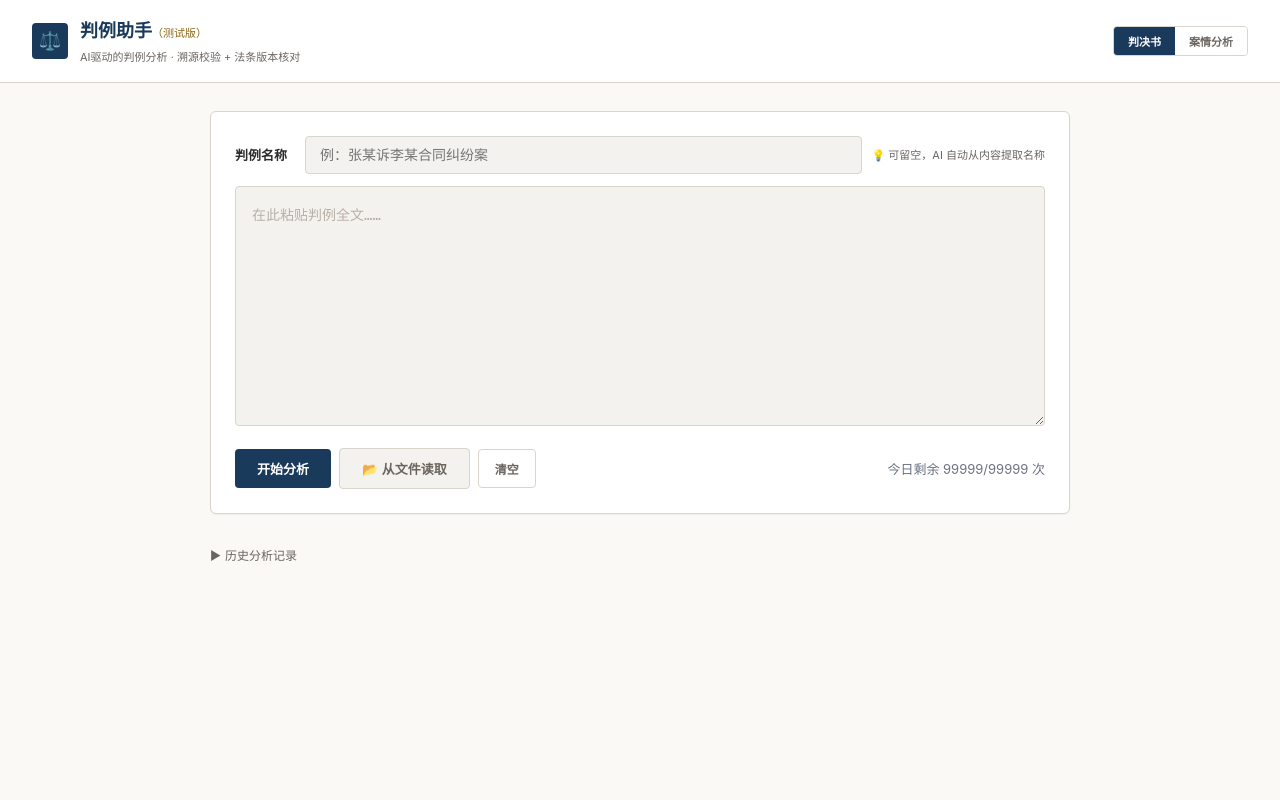
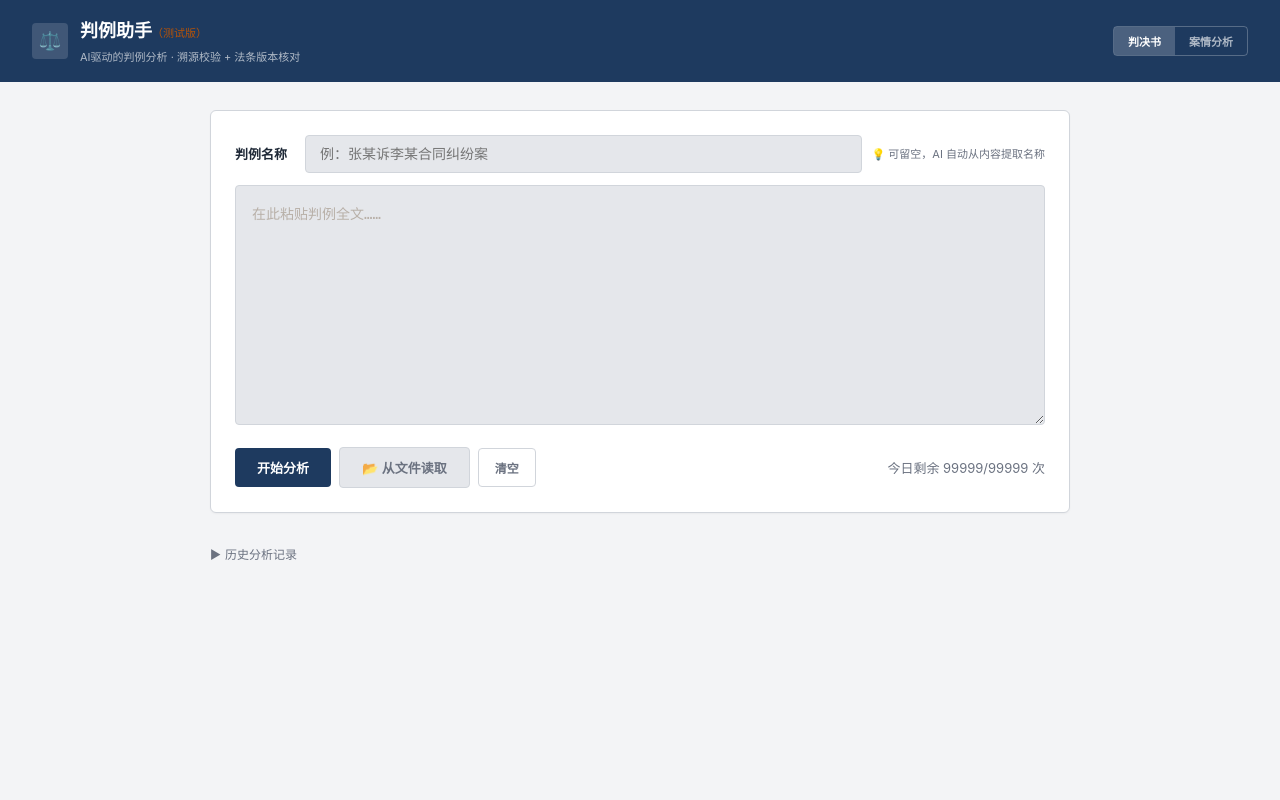
Before and after one commit to tokens-001/case-analyzer, a Flask app: page / in a window 1280 px wide. Run offline with Flask 3, Linux system fonts and the light colour scheme.

Commit message:
配色重构：冷灰底+深蓝头，法律专业冷峻感
- 暖黄底→冷灰底(#f3f4f6)
- 白色header→深蓝header(#1e3a5f)白字
- 配色统一为冷色调，高对比度

Co-Authored-By: Claude <noreply@anthropic.com>

```diff
--- a/python/templates/index.html
+++ b/python/templates/index.html
@@ -8,20 +8,20 @@
   *, *::before, *::after { box-sizing: border-box; margin: 0; padding: 0; }
 
   :root {
-    --bg: #faf9f6;
+    --bg: #f3f4f6;
     --surface: #ffffff;
-    --surface2: #f4f2ee;
-    --border: #d9d4cc;
-    --border-focus: #1a3a5c;
-    --text: #2c2c2c;
-    --text-dim: #6b6560;
-    --text-bright: #1a1a1a;
-    --navy: #1a3a5c;
-    --navy-light: #2d5a8a;
-    --red: #c42e2e;
-    --green: #2d6a4f;
-    --amber: #8b6914;
-    --gold: #b8860b;
+    --surface2: #e5e7eb;
+    --border: #d1d5db;
+    --border-focus: #1e3a5f;
+    --text: #1f2937;
+    --text-dim: #6b7280;
+    --text-bright: #111827;
+    --navy: #1e3a5f;
+    --navy-light: #2563eb;
+    --red: #dc2626;
+    --green: #059669;
+    --amber: #b45309;
+    --gold: #b45309;
   }
 
   body {
@@ -34,30 +34,29 @@
 
   /* ---- 头部 ---- */
   .header {
-    background: var(--surface);
-    border-bottom: 1px solid var(--border);
+    background: var(--navy);
     padding: 16px 32px;
     display: flex; align-items: center; justify-content: space-between;
   }
   .header-brand { display: flex; align-items: center; gap: 12px; }
   .header-logo {
     width: 36px; height: 36px;
-    background: var(--navy);
+    background: rgba(255,255,255,.15);
     border-radius: 4px;
     display: flex; align-items: center; justify-content: center;
     font-size: 18px; color: #fff;
   }
-  .header-text h1 { font-size: 18px; font-weight: 700; color: var(--navy); font-family: "Noto Serif SC", "Songti SC", "STSong", serif; }
-  .header-text .tagline { font-size: 11px; color: var(--text-dim); margin-top: 1px; }
+  .header-text h1 { font-size: 18px; font-weight: 700; color: #fff; font-family: "Noto Serif SC", "Songti SC", "STSong", serif; }
+  .header-text .tagline { font-size: 11px; color: rgba(255,255,255,.65); margin-top: 1px; }
 
-  .mode-switch { display: flex; gap: 0; border-radius: 4px; overflow: hidden; border: 1px solid var(--border); }
+  .mode-switch { display: flex; gap: 0; border-radius: 4px; overflow: hidden; border: 1px solid rgba(255,255,255,.25); }
   .mode-btn {
     padding: 6px 14px; font-size: 11px; font-weight: 600;
-    background: var(--surface); color: var(--text-dim);
+    background: transparent; color: rgba(255,255,255,.65);
     border: none; cursor: pointer; transition: all .2s;
   }
-  .mode-btn.active { background: var(--navy); color: #fff; }
-  .mode-btn:hover:not(.active) { color: var(--text); }
+  .mode-btn.active { background: rgba(255,255,255,.2); color: #fff; }
+  .mode-btn:hover:not(.active) { color: #fff; background: rgba(255,255,255,.1); }
 
   .input-hint { font-size: 11px; color: var(--text-dim); }
 
```
